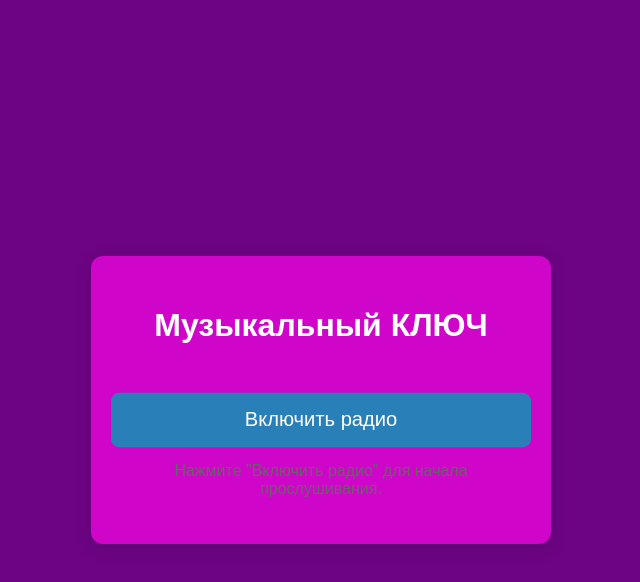
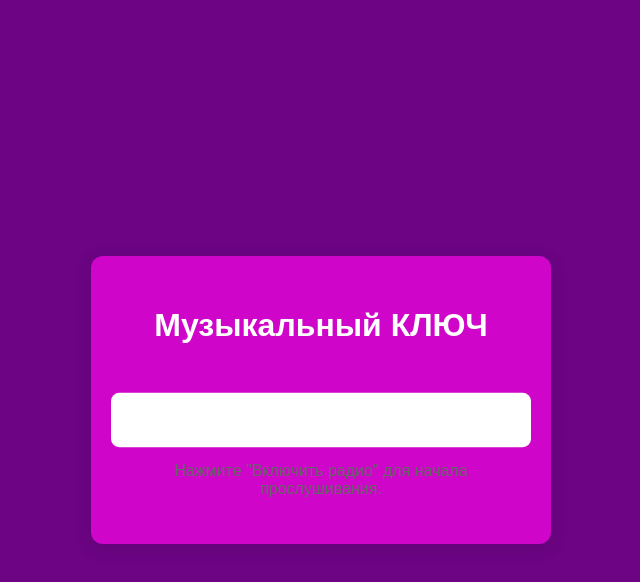
Before and after one commit to romano1d/my_app_3, a plain HTML site: page index.html in a window 1280 px wide. In both pictures the pointer is over the button "Включить радио". Shown: the whole page, without its empty margins (319-959 px from the left). Drawn offline with Linux system fonts and the light colour scheme.

Commit message:
Initial commit of PWA radio app files

```diff
--- a/style.css
+++ b/style.css
@@ -43,7 +43,7 @@ button {
 }
 
 button:hover {
-    background-color: #2980b9;
+    background-color: #fff;
     transform: scale(1.05); /* Added a common transform value for a slight enlarge effect */
 }
 /* The comment "ВОТ ЭТА ОТКРЫВАЮЩАЯ СКОБКА ОТСУТСТВОВАЛА" was misleading in the provided context,
```
